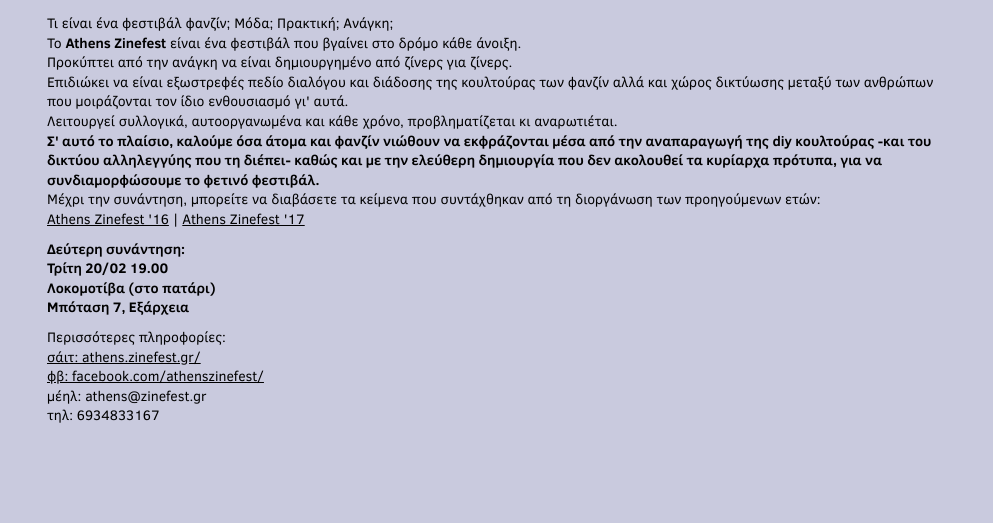
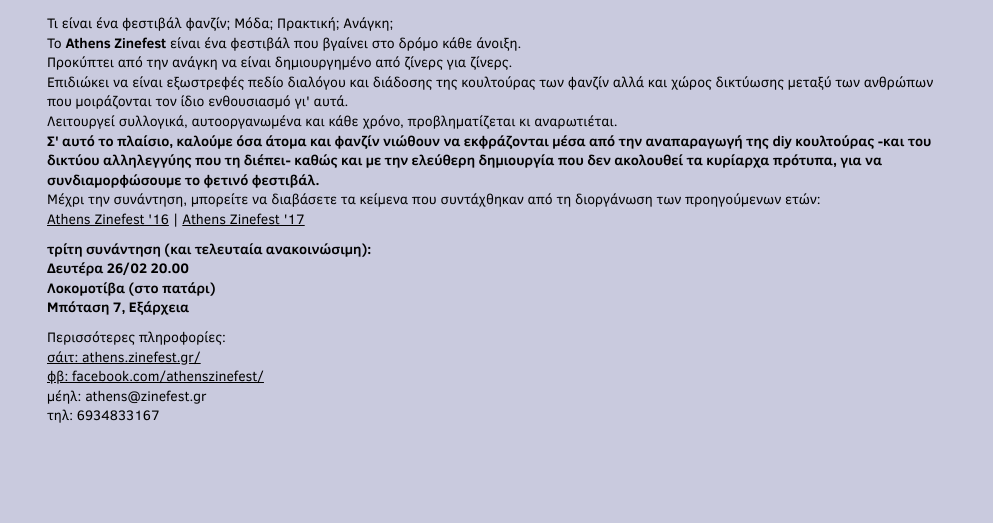
Before and after one commit to comzeradd/zinefest.gr, a website: page index.html in a window 1280 px wide. Shown: the part 227-750 px from the top of the page, without its empty margins (143-1136 px from the left). Drawn offline with Linux system fonts and the light colour scheme.

Commit message:
3η συναντηση

```diff
--- a/partials/2018.html
+++ b/partials/2018.html
@@ -9,8 +9,8 @@
 <br><a href="https://athens.zinefest.gr/#/upyourass">Athens Zinefest '16</a> | <a href="https://athens.zinefest.gr/#/setikozmo">Athens Zinefest '17</a>
  </p>
  <p>
-<strong>Δεύτερη συνάντηση:
-<br>    Τρίτη  20/02  19.00
+<strong>τρίτη συνάντηση (και τελευταία ανακοινώσιμη):
+<br>    Δευτέρα  26/02  20.00
 <br>    Λοκομοτίβα (στο πατάρι)
 <br>    Μπόταση 7, Εξάρχεια </strong>
 
```
